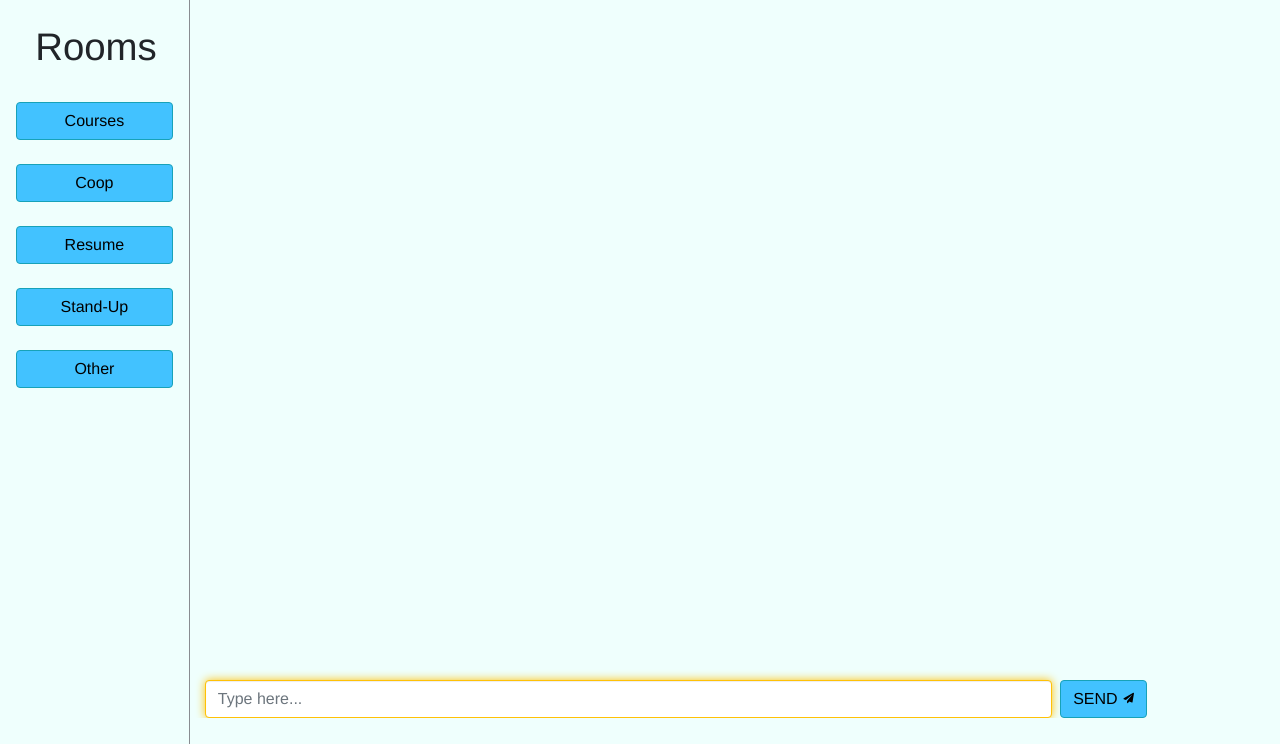
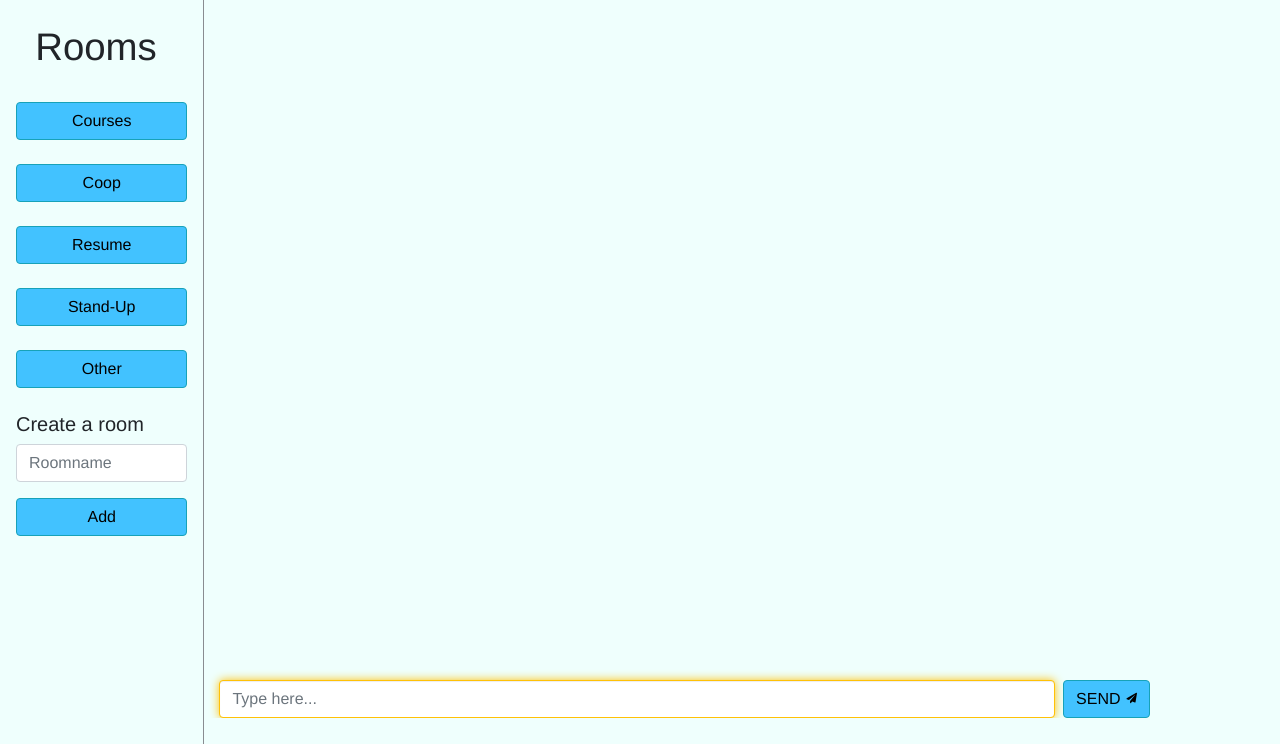
Before and after one commit to uz1pk/Computing-Chat, a Flask app: page /chat in a window 1280 px wide. Shown: the part 56-800 px from the top of the page. Run offline with Flask 2, Linux system fonts and the light colour scheme; the visitor is signed in with stand-in values (Sample User, id 1); data comes from the database, SQL or seed files in the repository; parts of the project's set-up code (start-up, migrations or seed data) failed here and were passed over; some libraries are stand-ins or nearby versions.

Commit message:
user can now add rooms

```diff
--- a/app.py
+++ b/app.py
@@ -16,7 +16,7 @@ app.config['SQLALCHEMY_DATABASE_URI'] = 'postgresql://qfdtdkunaroicj:c3d36f692ef
 db = SQLAlchemy(app)
 
 socketio = SocketIO(app)
-CHATROOMS = ["courses", "coop", "resume", "stand-Up", "other"]
+CHATROOMS = ["courses", "coop", "resume", "stand-up", "other"]
 
 login = LoginManager(app)
 login.init_app(app)
@@ -63,12 +63,18 @@ def register():
 @app.route("/chat", methods=['GET', 'POST'])
 def chat():
 
-    #if not current_user.is_authenticated:
-    #    flash('Must be logged in before accessing chat')
-    #    return redirect(url_for('index'))
+    if not current_user.is_authenticated:
+        flash('Must be logged in before accessing chat')
+        return redirect(url_for('index'))
 
-    return render_template('main.html', username=current_user.username, rooms=CHATROOMS)
+    user_room_add = AddRoomForm()
 
+    if user_room_add.validate_on_submit():
+        new_room = user_room_add.roomname.data
+        if new_room.lower() not in CHATROOMS:
+            CHATROOMS.append(new_room)
+
+    return render_template('main.html', username=current_user.username, form = user_room_add, rooms=CHATROOMS)
 
 
 @app.route("/logout", methods=['GET'])
--- a/static/styles/chat.css
+++ b/static/styles/chat.css
@@ -124,7 +124,6 @@ input[type=text]:focus{
     border-color: grey;
     border-width: 2px;
     border-style: solid;
-    background-color: #C2DBFB;
 
     animation-name: fadeIn;
     animation-duration: 0.75s;
@@ -138,7 +137,7 @@ input[type=text]:focus{
     margin-right: 1em;
     padding: 0.5em 0.5em 0.5em 1em;
     border-radius: 15px;
-    border-color: #42C2FF;
+    border-color: grey;
     border-width: 2px;
     border-style: solid;
 
--- a/templates/main.html
+++ b/templates/main.html
@@ -1,3 +1,5 @@
+{% from 'form_macros.html' import displayField %}
+
 <!DOCTYPE html>
 <html lang="en" dir="ltr">
     <head>
@@ -42,8 +44,6 @@
             </nav>
 
 
-            <div class="main-section">
-
                 <!-- SELECT ROOMS -->
                 <nav id="sidebar">
                     <h4 id="rooms-sidebar-title">
@@ -55,7 +55,24 @@
                         <button class="select-room btn btn-info test-button">{{ room|title }}</button>
                         <br/>
                     {% endfor %}
+
+                    <br/>
+                    <h5>
+                        Create a room
+                    </h5>
+                    <form action="{{ url_for('chat')}}", method="POST" id="room-add-form">
+                        <div>
+                            {{ displayField(form.roomname, "Roomname", autocomplete="off") }}
+                        </div>
+                        <div>
+                            {{ form.submit_button(class="btn btn-info btn-block") }}
+                        </div>
+
+                        {{ form.csrf_token }}
+                    </form>
                 </nav>
+
+            <div class="main-section">
 
                 <!-- MAIN MESSAGE AREA -->
                 <div id="rightside-panel">
--- a/wtform_fields.py
+++ b/wtform_fields.py
@@ -1,8 +1,10 @@
+from calendar import c
 from flask_wtf import FlaskForm
 from wtforms import StringField, PasswordField, SubmitField
 from wtforms.validators import InputRequired, Length, EqualTo, ValidationError
 from passlib.hash import pbkdf2_sha256
 from models import User
+from app import CHATROOMS
 
 # Function to validate user crendentials when logging in
 def valid_user_data(form, field):
@@ -25,6 +27,7 @@ def validate_registration(form, field):
     if current_user:
         raise ValidationError("Username already exists")
 
+
 # Registration form
 class RegistrationForm(FlaskForm):
 
@@ -46,3 +49,11 @@ class UserLoginForm(FlaskForm):
     username = StringField('username_label', validators=[InputRequired(message="Must Enter Username")])
     password = PasswordField('password_label', validators=[InputRequired(message="Must Enter Password"), valid_user_data])
     submit_button = SubmitField('Login')
+
+#Room add form
+class AddRoomForm(FlaskForm):
+
+    roomname = StringField('roomname_label',
+    validators=[InputRequired(message="Must Enter a roomname to submit"), Length(min=2, max=15, message="Roomname must be greater than 2 characters")])
+
+    submit_button = SubmitField('Add')
```
